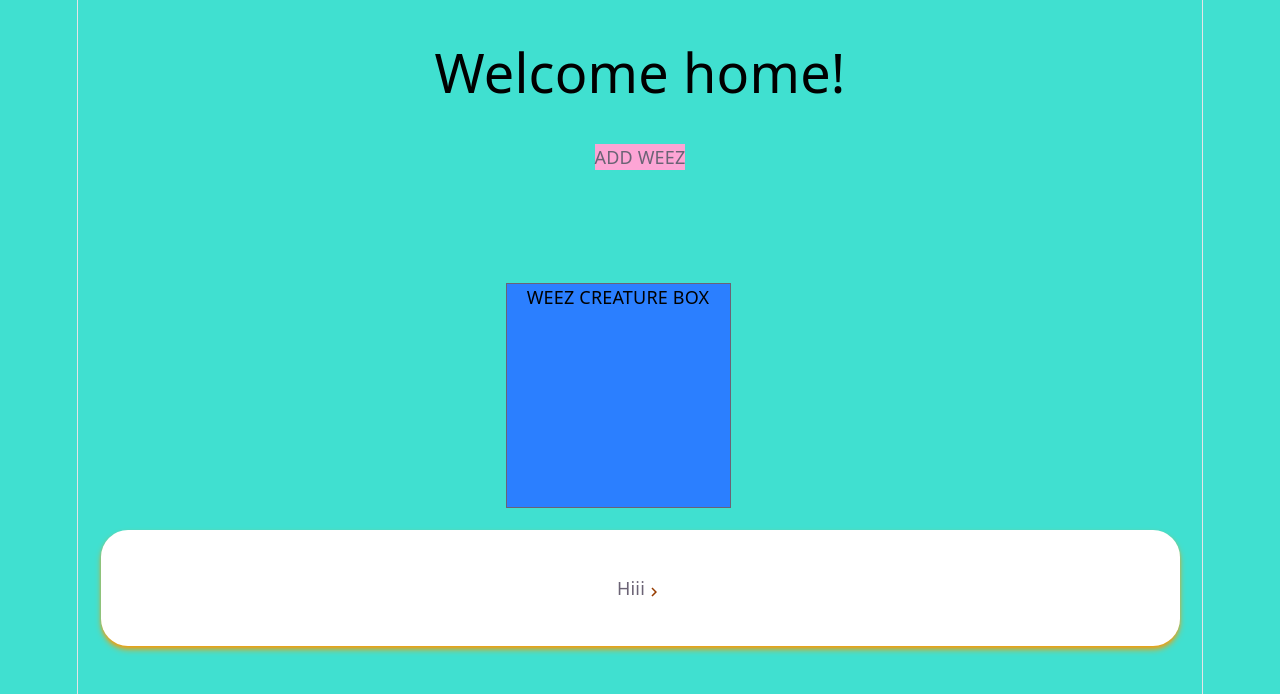
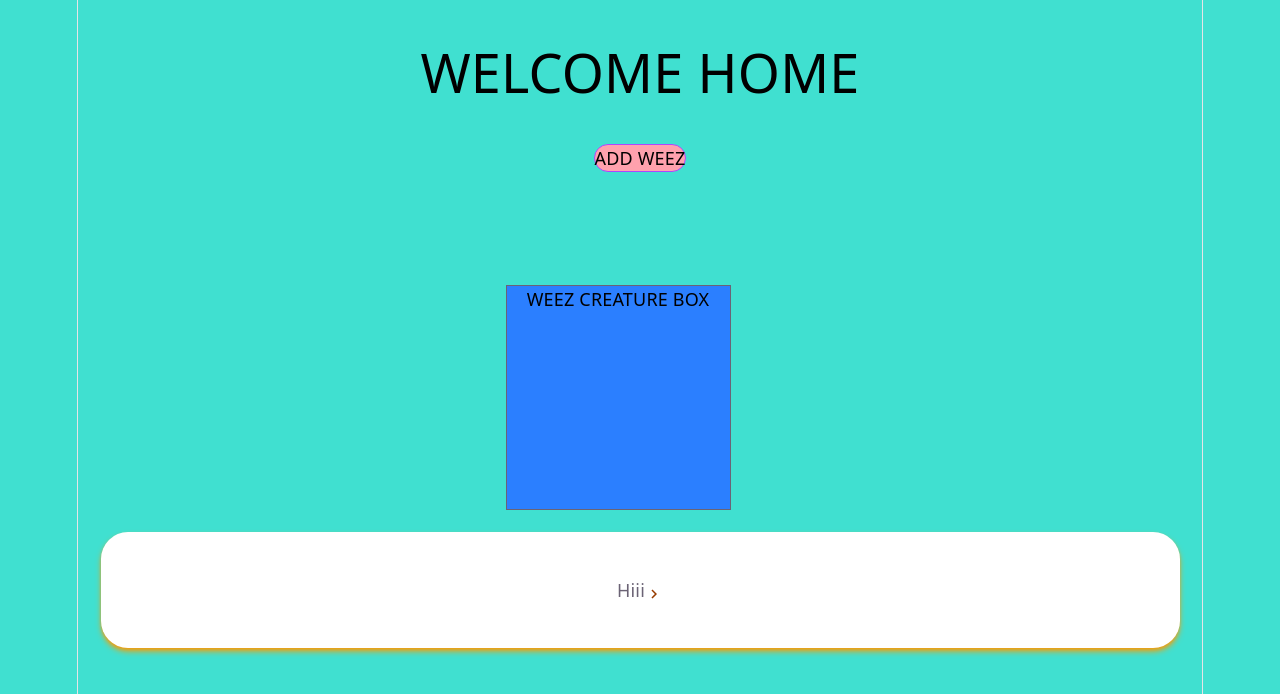
Before and after one commit to Artful-Donut/tomodachi-web, a React (Vite) app in the folder tomodachi-web/: page /home in a window 1280 px wide. Shown: the top 694 px of the page. Built offline with nearby package versions, Linux system fonts and the light colour scheme.

Commit message:
Improved add button

```diff
--- a/tomodachi-web/src/components/AddWeezButton.tsx
+++ b/tomodachi-web/src/components/AddWeezButton.tsx
@@ -6,14 +6,16 @@ function AddWeezButton() {
     const navigate = useNavigate();
     return(
         <button
-            className="bg-pink-300"
+            className="bg-rose-300 border border-purple-500 rounded-3xl"
             type="button"
             onClick={() => {
                navigate('/addweez')
             }}
             disabled={false}
         >
-            ADD WEEZ
+            <div className="text-black">
+                ADD WEEZ
+            </div>
         </button>
     );
 
--- a/tomodachi-web/src/pages/HomePage.tsx
+++ b/tomodachi-web/src/pages/HomePage.tsx
@@ -22,7 +22,7 @@ function HomePage() {
 
 
         <div className="mt-10">
-            <div className="text-black text-5xl">Welcome home!</div>
+            <div className="text-black text-5xl">WELCOME HOME</div>
 
             <div className="mt-10">
                 <AddWeezButton></AddWeezButton>
```
